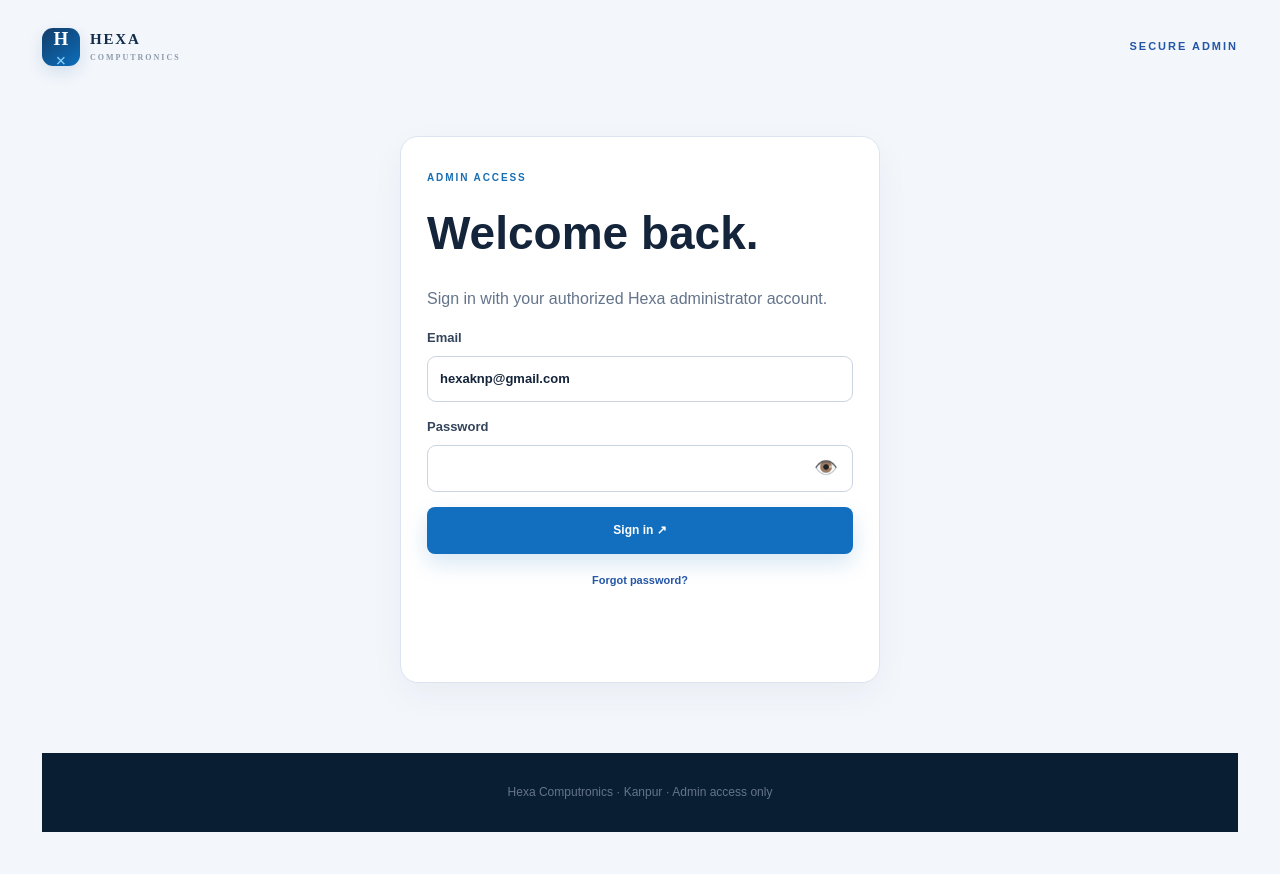
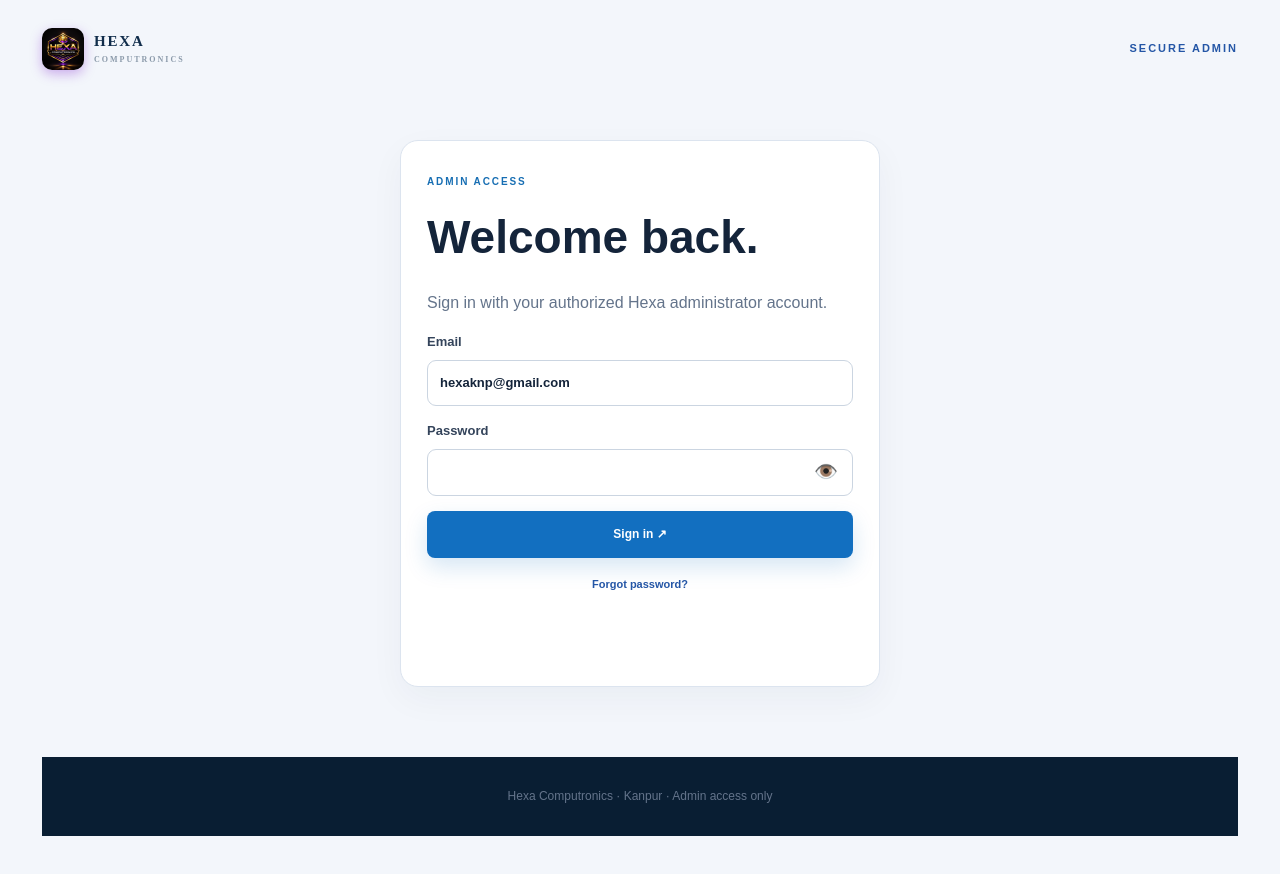
Before and after one commit to hexaknp-knp/hexa-computronics-preview, a plain HTML site: page admin.html in a window 1280 px wide. Drawn offline with nearby package versions, Linux system fonts and the light colour scheme.

Commit message:
Update admin.html

```diff
--- a/admin.html
+++ b/admin.html
@@ -184,8 +184,8 @@
 <body class="admin-body">
 <main class="admin-shell">
   <header class="admin-top">
-    <a class="brand" href="index.html">
-      <span class="brand-mark">H<span>×</span></span>
+    <a class="brand" href="index.html" style="display: flex; align-items: center; gap: 10px; text-decoration: none;">
+      <img src="hexalogoamwinnew_2.png" alt="Hexa Computronics Logo" width="42" height="42" style="height: 42px; width: 42px; border-radius: 10px; object-fit: cover; box-shadow: 0 4px 12px rgba(126, 34, 206, 0.35);">
       <span class="brand-name">HEXA<small>COMPUTRONICS</small></span>
     </a>
     <span class="admin-label">SECURE ADMIN</span>
```
